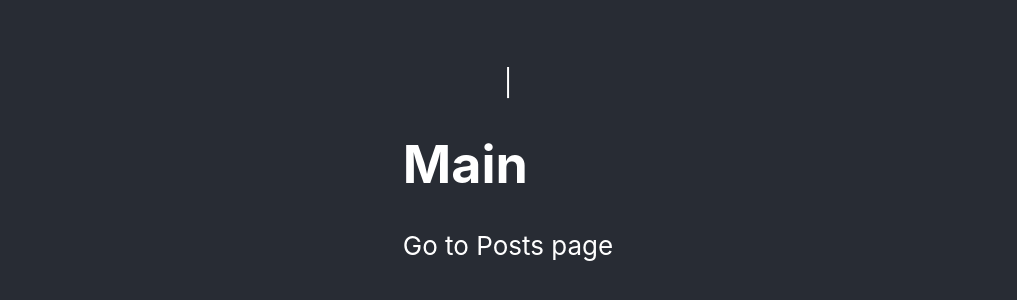
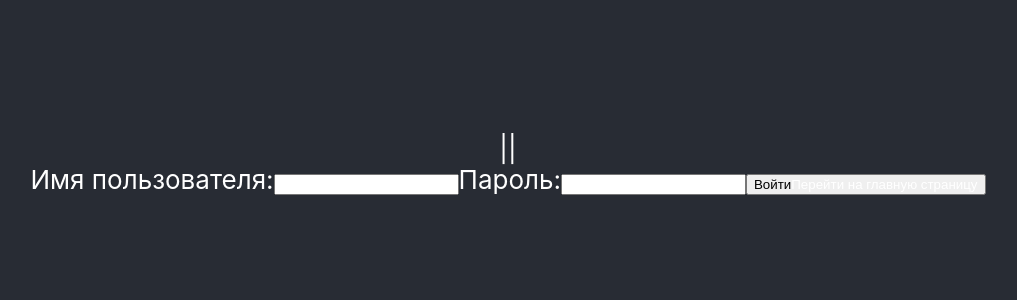
Before and after one commit to Tolandorado/Clever, a React (Create React App) app in the folder client/client-react/: page /posts in a window 1280 px wide. Shown: the part 236-536 px from the top of the page, without its empty margins (132-1149 px from the left). Built offline with nearby package versions, Linux system fonts and the light colour scheme.

Commit message:
Форма регистрации, featured: работа клиент-сервер

```diff
--- a/client/client-react/package.json
+++ b/client/client-react/package.json
@@ -11,6 +11,7 @@
     "react-dom": "^18.2.0",
     "react-router-dom": "^6.14.1",
     "react-scripts": "5.0.1",
+    "sass": "^1.64.0",
     "web-vitals": "^2.1.4"
   },
   "scripts": {
--- a/client/client-react/src/App.css
+++ b/client/client-react/src/App.css
@@ -9,4 +9,5 @@
   justify-content: center;
   font-size: calc(10px + 2vmin);
   color: white;
+  width: 100%;
 }
--- a/client/client-react/src/App.js
+++ b/client/client-react/src/App.js
@@ -1,20 +1,17 @@
-import { HashRouter, Routes, Route } from 'react-router-dom';
 import './App.css';
-import { Main } from './components/Main/main.jsx';
-import { Posts } from './components/Posts/posts.jsx';
+import { RoutesMain } from './components/Routes/routes';
+import { Wrapper } from './components/Wrapper/wrapper'
 
 function App() {
   return (
-    <div className="App">
+    <Wrapper>
       <header className="App-header">
-       <HashRouter>
-        |<Routes>
-          <Route path='/' element={<Main />}></Route>
-          <Route path='/posts' element={<Posts />}></Route>
-        </Routes>
-       </HashRouter>
+
+        |<RoutesMain />
+
+
       </header>
-    </div>
+    </Wrapper>
   );
 }
 
--- /dev/null
+++ b/client/client-react/src/components/Login/login.jsx
@@ -0,0 +1,70 @@
+import React, { useState } from "react";
+import axios from "axios";
+import { NavLink } from "react-router-dom";
+
+export const LoginForm = () => {
+  const [username, setUsername] = useState("");
+  const [password, setPassword] = useState("");
+  const [isLoggedIn, setIsLoggedIn] = useState(false);
+
+  const handleSubmit = async (event) => {
+    event.preventDefault();
+
+    try {
+      const response = await axios.post("/api/login", {
+        username,
+        password,
+      });
+
+      if (response.status === 200) {
+        setIsLoggedIn(true);
+      } else {
+        // Обработка ошибки входа
+        return (
+            <h1>не вошел ты!</h1>
+        )
+      }
+    } catch (error) {
+      console.error(error);
+    }
+  };
+
+  if (isLoggedIn) {
+    return <div>Добро пожаловать на сайт!</div>;
+    <NavLink to="/login">Перейти на главную страницу</NavLink>
+  }
+
+  return (
+    <div className="cont">
+
+<form onSubmit={handleSubmit}>
+      <label>
+        Имя пользователя:
+        <input
+          type="text"
+          value={username}
+          onChange={(event) => setUsername(event.target.value)}
+        />
+      </label>
+      <label>
+        Пароль:
+        <input
+          type="password"
+          value={password}
+          onChange={(event) => setPassword(event.target.value)}
+        />
+      </label>
+
+    <button type="submit">
+      Войти
+      <NavLink to="/login">Перейти на главную страницу</NavLink>
+      </button>
+
+    </form>
+
+    {/* <NavLink to='/login'>Go to Main page</NavLink> */}
+
+    </div>
+
+  );
+};
--- a/client/client-react/src/components/Main/main.jsx
+++ b/client/client-react/src/components/Main/main.jsx
@@ -1,10 +1,12 @@
 import { NavLink } from "react-router-dom";
+import styles from "./main.module.scss"
 
 export const Main = () => {
     return (
-        <div className="main">
+        <div className={styles.container}>
             <h1>Main</h1>
             <NavLink to='/posts'>Go to Posts page</NavLink>
+            <NavLink to='/'>Log out</NavLink>
         </div>
     )
 }
--- /dev/null
+++ b/client/client-react/src/components/Main/main.module.scss
@@ -0,0 +1,6 @@
+.container {
+    display: flex;
+    align-items: center;
+    flex-direction: column;
+    justify-content: center;
+}
--- /dev/null
+++ b/client/client-react/src/components/Routes/routes.jsx
@@ -0,0 +1,21 @@
+import React from "react";
+import { HashRouter, Routes, Route } from 'react-router-dom';
+import { Main } from '../Main/main';
+import { Posts } from '../Posts/posts';
+import { LoginForm } from '../Login/login';
+
+export const RoutesMain = () => {
+    return (
+
+       <HashRouter>
+
+|       <Routes>
+          <Route path='/login' element={<Main />}></Route>
+          <Route path='/posts' element={<Posts />}></Route>
+          <Route path='/' element={<LoginForm />}></Route>
+        </Routes>
+
+       </HashRouter>
+
+    )
+}
--- /dev/null
+++ b/client/client-react/src/components/Wrapper/wrapper.jsx
@@ -0,0 +1,8 @@
+import React from "react";
+import styles from './wrapper.module.scss';
+
+export const Wrapper = ({children}) => {
+    return(
+        <div className={styles.wrapper}>{children}</div>
+    );
+}
--- /dev/null
+++ b/client/client-react/src/components/Wrapper/wrapper.module.scss
@@ -0,0 +1,5 @@
+.wrapper {
+    display: flex;
+    min-height: 100vh;
+    width: 100%;
+}
```
Also changed, not shown: 1 other file (tests, documents, lock files or other folders).
